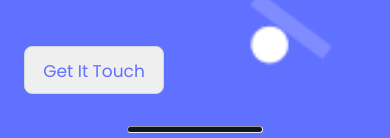
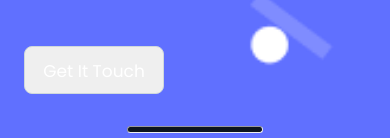
Before and after one commit to Pamphilemkp/My_professional_portfolio, a website: page index.html in a window 390 px wide. Shown: the part 6042-6180 px from the top of the page. Drawn offline with Linux system fonts and the light colour scheme.

Commit message:
add accessibility

```diff
--- a/style.css
+++ b/style.css
@@ -467,7 +467,7 @@
     font-weight: 500;
     font-size: 17px;
     line-height: 24px;
-    color: #6070ff;
+    color: white;
     width: 140px;
     height: 48px;
     padding: 12px 16px;
```
